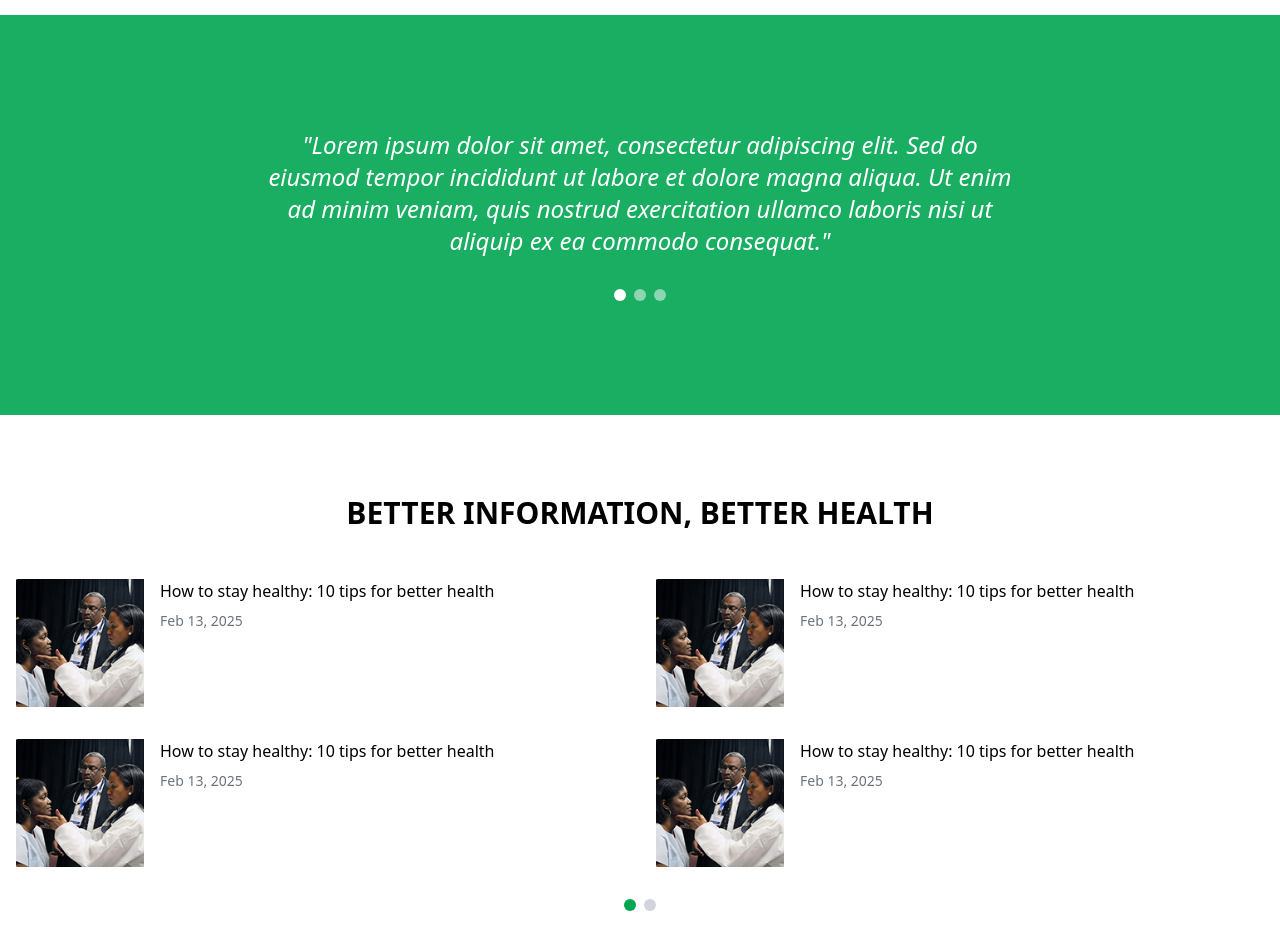
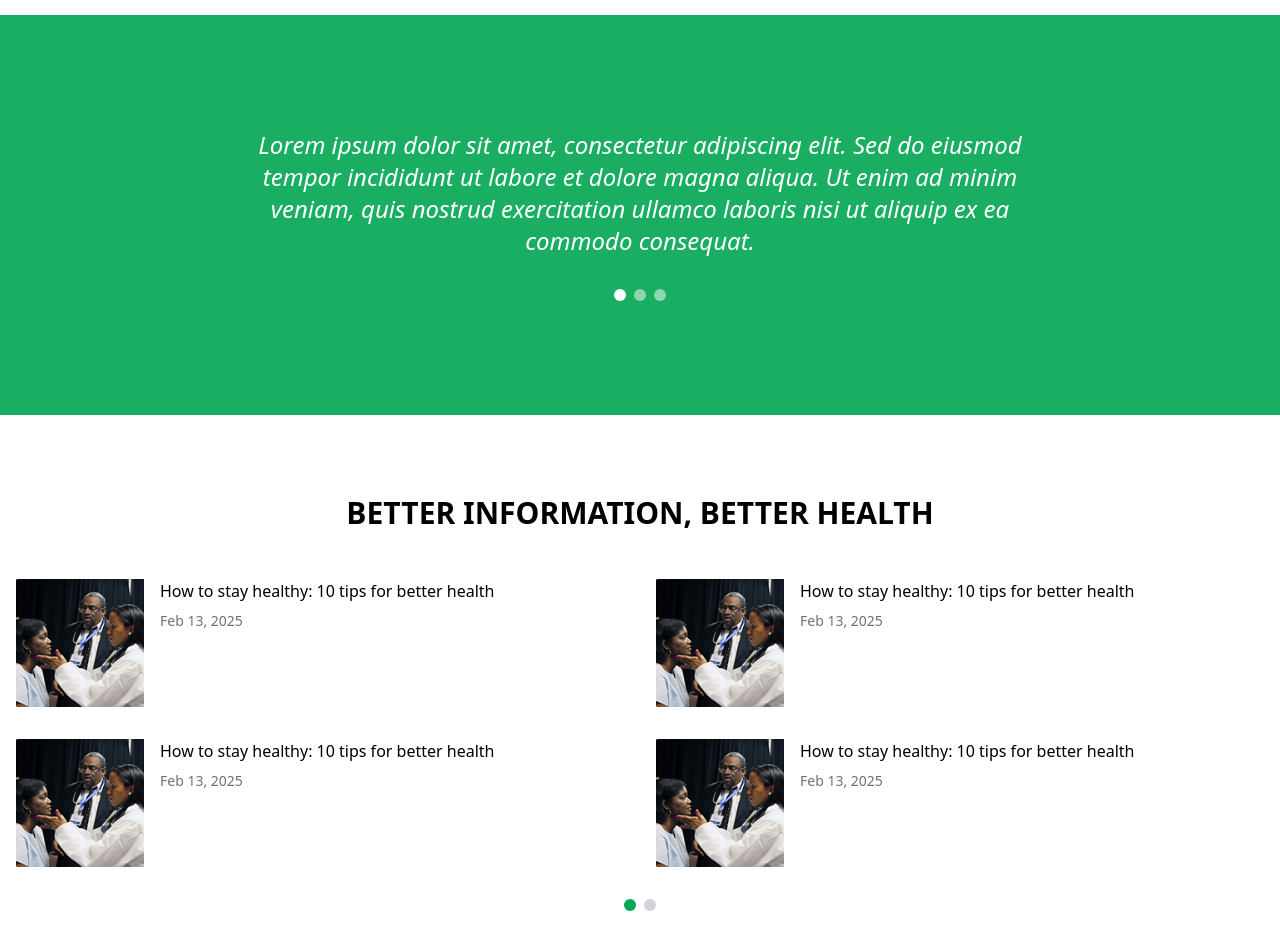
Before and after one commit to Ashakour1/Hospital_UNISO, a Next.js app: page /doctors in a window 1280 px wide. Shown: the part 1060-1986 px from the top of the page. Built offline with nearby package versions, Linux system fonts and the light colour scheme.

Commit message:
Remove quotation marks from text in Doctors page

```diff
--- a/app/doctors/page.tsx
+++ b/app/doctors/page.tsx
@@ -66,10 +66,10 @@ export default function DoctorsPage() {
           <div className="container mx-auto px-4 h-full flex items-center justify-center">
             <div className="max-w-3xl text-center text-white">
               <p className="text-2xl italic mb-8">
-                "Lorem ipsum dolor sit amet, consectetur adipiscing elit. Sed do
+                Lorem ipsum dolor sit amet, consectetur adipiscing elit. Sed do
                 eiusmod tempor incididunt ut labore et dolore magna aliqua. Ut
                 enim ad minim veniam, quis nostrud exercitation ullamco laboris
-                nisi ut aliquip ex ea commodo consequat."
+                nisi ut aliquip ex ea commodo consequat.
               </p>
               <div className="flex justify-center gap-2">
                 {[1, 2, 3].map((dot) => (
@@ -93,7 +93,7 @@ export default function DoctorsPage() {
             BETTER INFORMATION, BETTER HEALTH
           </h2>
           <div className="grid md:grid-cols-2 gap-8">
-            {[1, 2, 3, 4].map((news, index) => (
+            {[1, 2, 3, 4].map((news) => (
               <div key={news} className="flex gap-4 items-start">
                 <div className="relative w-32 h-32 flex-shrink-0">
                   <Image
```
